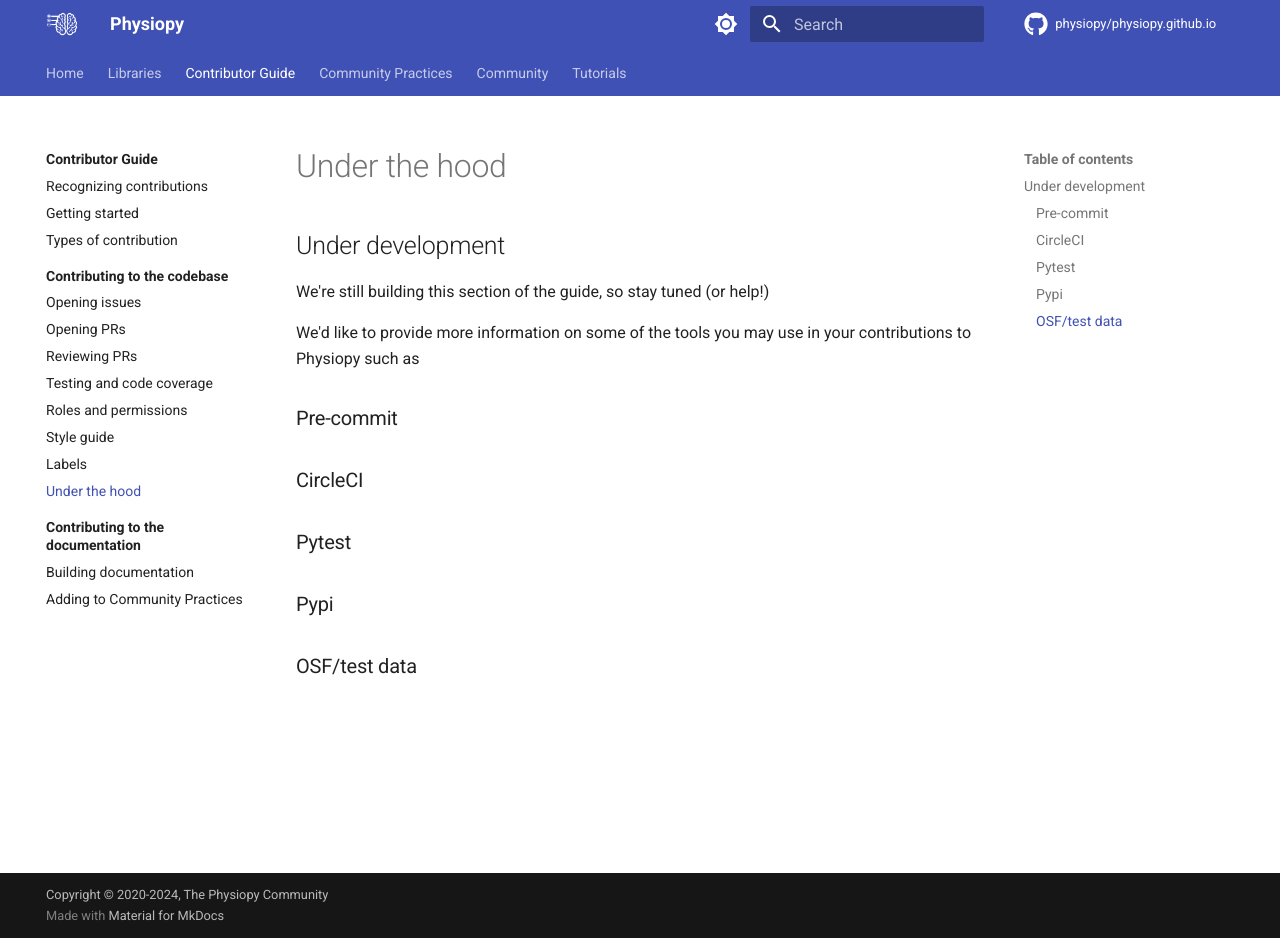
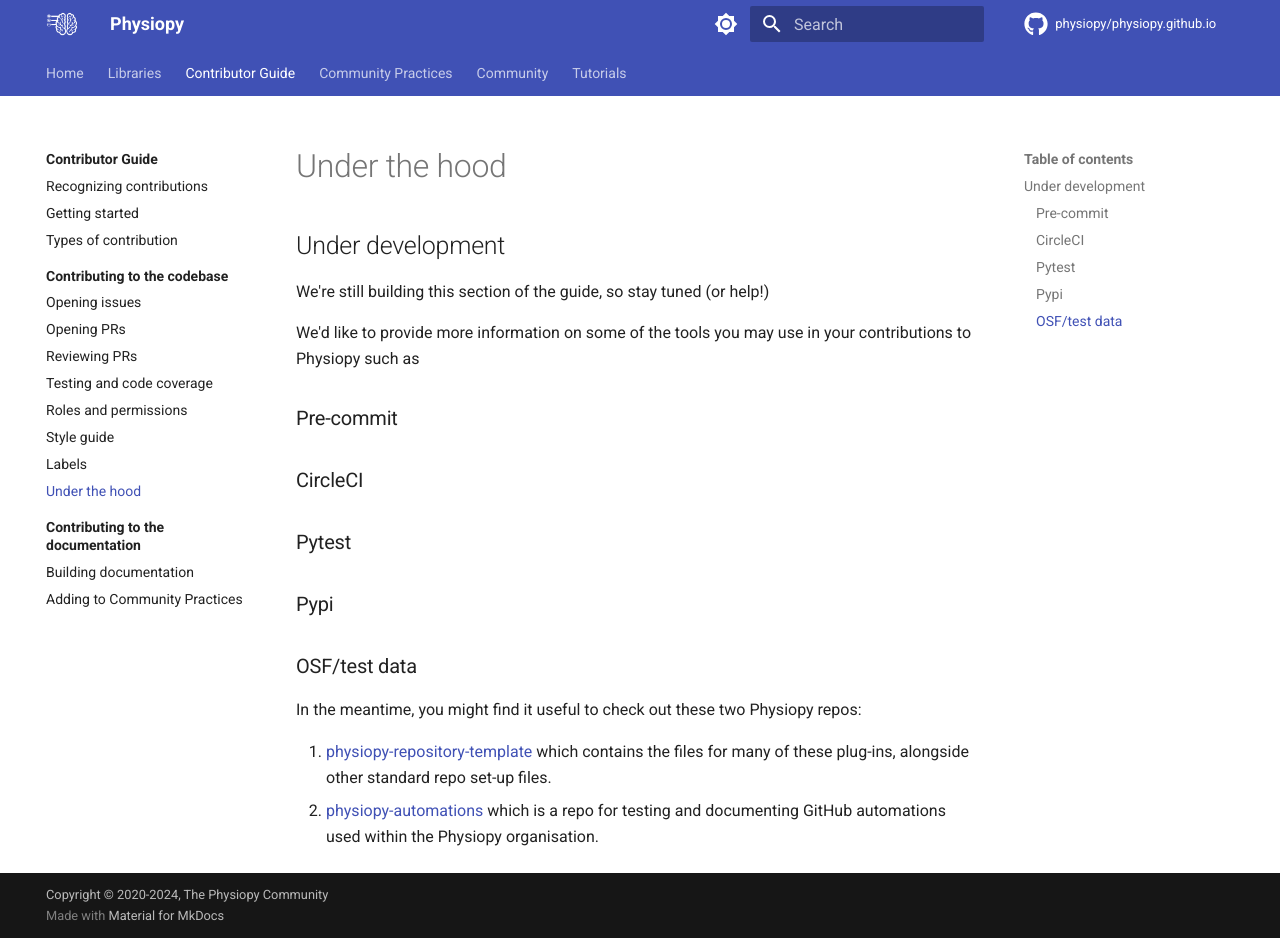
Before and after one commit to physiopy/physiopy.github.io, an MkDocs documentation site: the page built from docs/contributors-guide/codebase/plug-ins.md, in a window 1280 px wide and 938 px high. Built offline with MkDocs 1.6.1 and Material for MkDocs 9.7.7, drawn with Linux system fonts in a browser that asks for light colours; comment, search, counter and statistics services are not loaded.

Commit message:
link to repos

```diff
--- a/docs/contributors-guide/codebase/plug-ins.md
+++ b/docs/contributors-guide/codebase/plug-ins.md
@@ -8,3 +8,8 @@
 ### Pytest
 ### Pypi
 ### OSF/test data
+
+In the meantime, you might find it useful to check out these two Physiopy repos:
+
+1. [physiopy-repository-template](https://github.com/physiopy/physiopy-repository-template) which contains the files for many of these plug-ins, alongside other standard repo set-up files.
+2. [physiopy-automations](https://github.com/physiopy/physiopy-automations) which is a repo for testing and documenting GitHub automations used within the Physiopy organisation.
```
